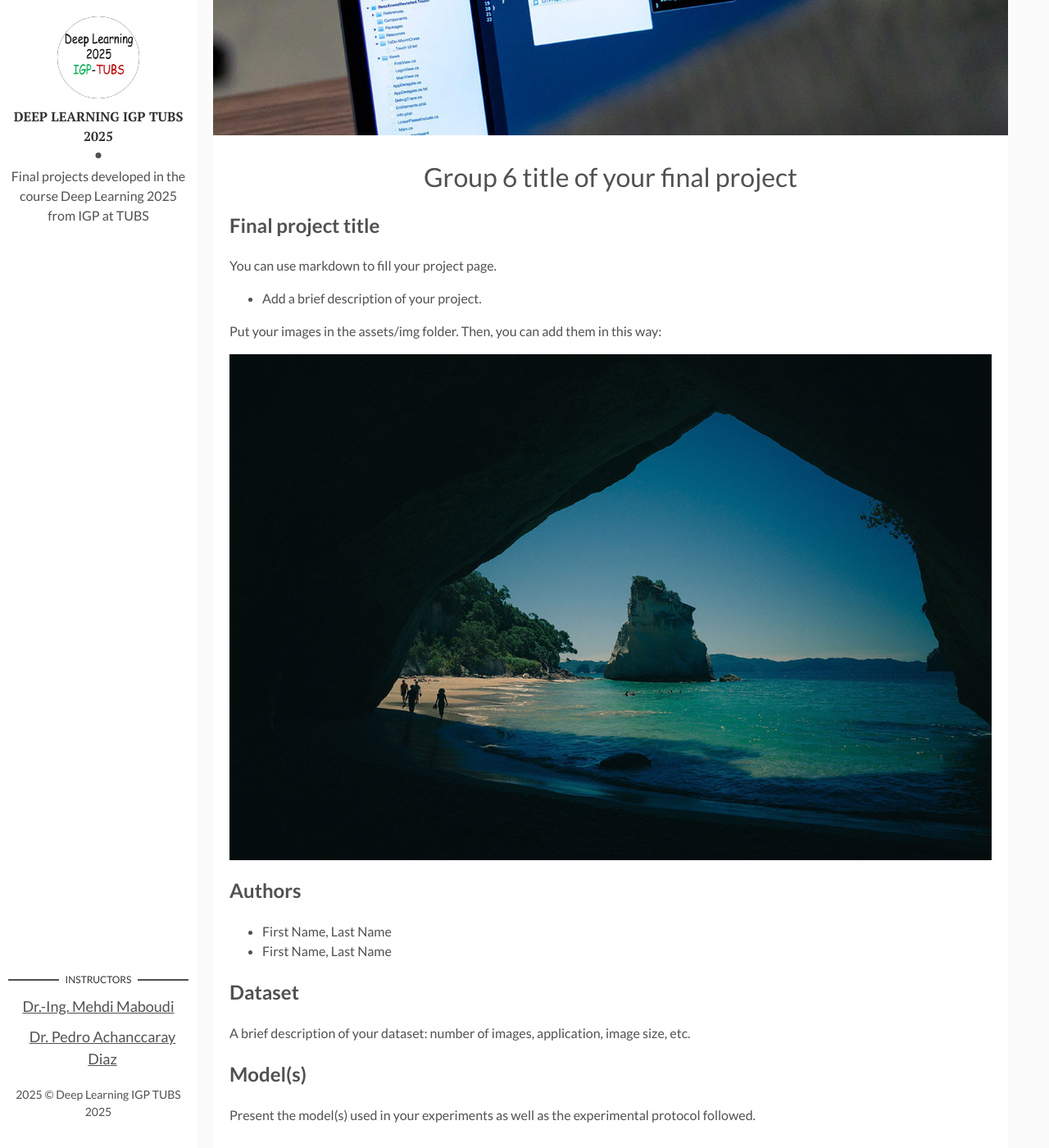
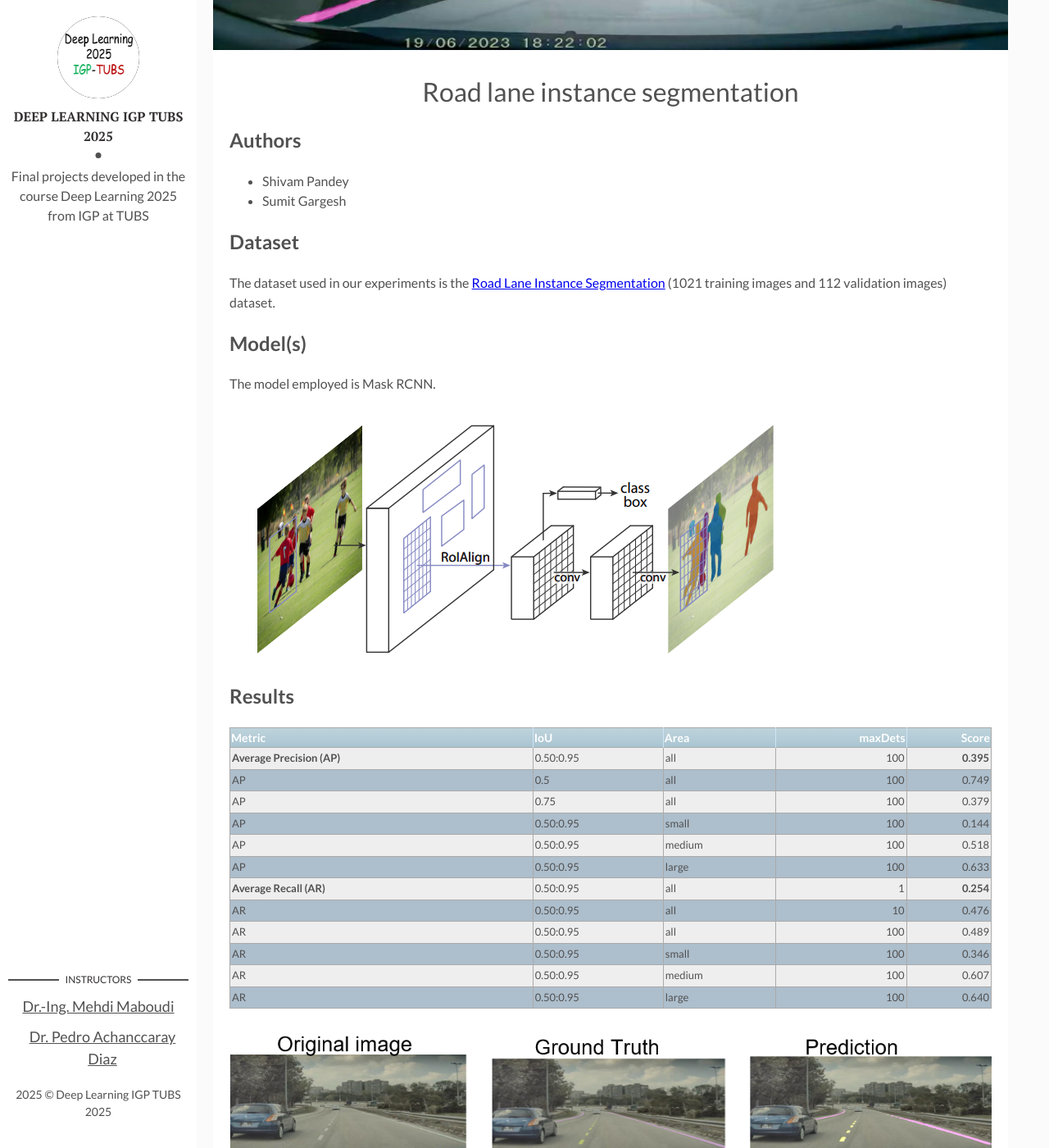
Before and after one commit to Deep-Learning-IGP-TUBS-SoSe2025/Deep-Learning-IGP-TUBS-SoSe2025.github.io, a Jekyll site: the page built from _posts/2025-04-13-Group_6.markdown, in a window 1280 px wide and 1400 px high, scrolled down 355 px. Shown: the whole window at 82% size. Built offline with Jekyll 4.4.1, drawn with Linux system fonts in a browser that asks for light colours; some of the changed text lies outside the part shown.

Commit message:
update group 5 and 6

```diff
--- a/_posts/2025-04-13-Group_6.markdown
+++ b/_posts/2025-04-13-Group_6.markdown
@@ -1,32 +1,43 @@
 ---
 layout: post
-title: Group 6 title of your final project
+title: Road lane instance segmentation
 date: 2025-04-13 13:32:20 +0300
 description: Project description # Add post description (optional)
-img: how-to-start.jpg # Add image post (optional), put your image in assets/img/
+img: group-6-cover.png # Add image post (optional), put your image in assets/img/
 fig-caption: # Add figcaption (optional)
 tags: [Projects]
 ---
 
-## Final project title
 
-You can use markdown to fill your project page.
-
-- Add a brief description of your project.
-
-Put your images in the assets/img folder. Then, you can add them in this way:
-
-![My Figure]({{site.baseurl}}/assets/img/we-in-rest.jpg)
 
 ## Authors
- - First Name, Last Name
- - First Name, Last Name
+ - Shivam Pandey
+ - Sumit Gargesh
 
 ## Dataset
-A brief description of your dataset: number of images, application, image size, etc.
+The dataset used in our experiments is the [Road Lane Instance Segmentation](03-Code/Road_Lane_Instance_Segmentation/input/road_lane_instance_segmentation) (1021 training images and 112 validation images) dataset.
 
 ## Model(s)
-Present the model(s) used in your experiments as well as the experimental protocol followed.
+The model employed is Mask RCNN.
+
+![My Figure]({{site.baseurl}}/assets/img/group6/1_model.png)
 
 ## Results
-Show your results and comment them briefly.
+
+
+| Metric               | IoU       | Area   | maxDets | Score |
+|-----------------------|-----------|--------|--------:|------:|
+| **Average Precision (AP)** | 0.50:0.95 | all    | 100    | **0.395** |
+| AP                   | 0.5       | all    | 100    | 0.749 |
+| AP                   | 0.75      | all    | 100    | 0.379 |
+| AP                   | 0.50:0.95 | small  | 100    | 0.144 |
+| AP                   | 0.50:0.95 | medium | 100    | 0.518 |
+| AP                   | 0.50:0.95 | large  | 100    | 0.633 |
+| **Average Recall (AR)**    | 0.50:0.95 | all    | 1      | **0.254** |
+| AR                   | 0.50:0.95 | all    | 10     | 0.476 |
+| AR                   | 0.50:0.95 | all    | 100    | 0.489 |
+| AR                   | 0.50:0.95 | small  | 100    | 0.346 |
+| AR                   | 0.50:0.95 | medium | 100    | 0.607 |
+| AR                   | 0.50:0.95 | large  | 100    | 0.640 |
+
+![My Figure]({{site.baseurl}}/assets/img/group6/2_results.png)
--- a/_posts/2025-04-14-Group_5.markdown
+++ b/_posts/2025-04-14-Group_5.markdown
@@ -49,3 +49,5 @@ Below are the results under the **Light augmentation policy**, which yielded the
 
 - **YOLOv5:** Consistently strong precision-recall balance; custom anchors slightly improved recall and mAP@50 but with a small drop in precision.
 - **Faster R-CNN:** Recall-oriented; detects nearly all defects, but precision dropped sharply with custom anchors, indicating more false positives despite a gain in mAP@50.
+
+![My Figure]({{site.baseurl}}/assets/img/group5/1_results.png)
```
Also changed, not shown: assets/img/group-6-cover.png (added), assets/img/group5/1_results.png (added), assets/img/group6/1_model.png (added), assets/img/group6/2_results.png (added).
